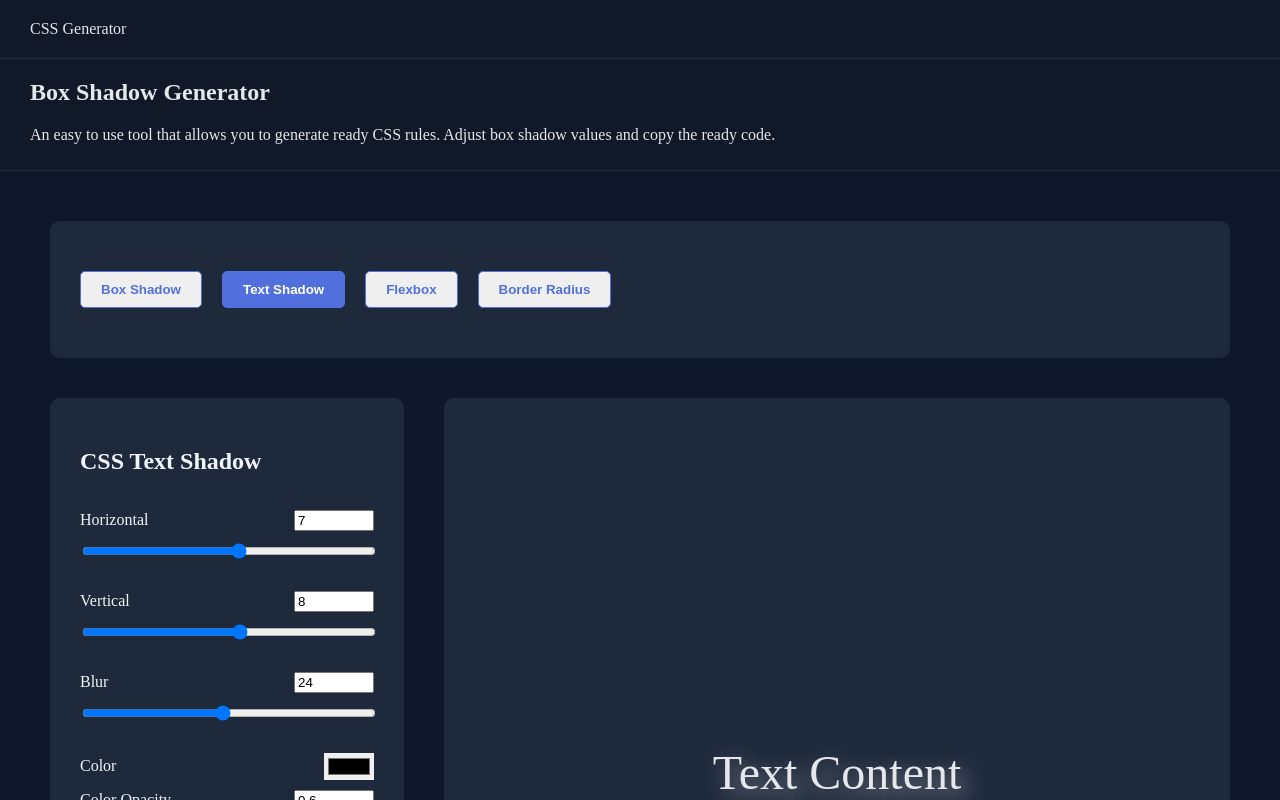
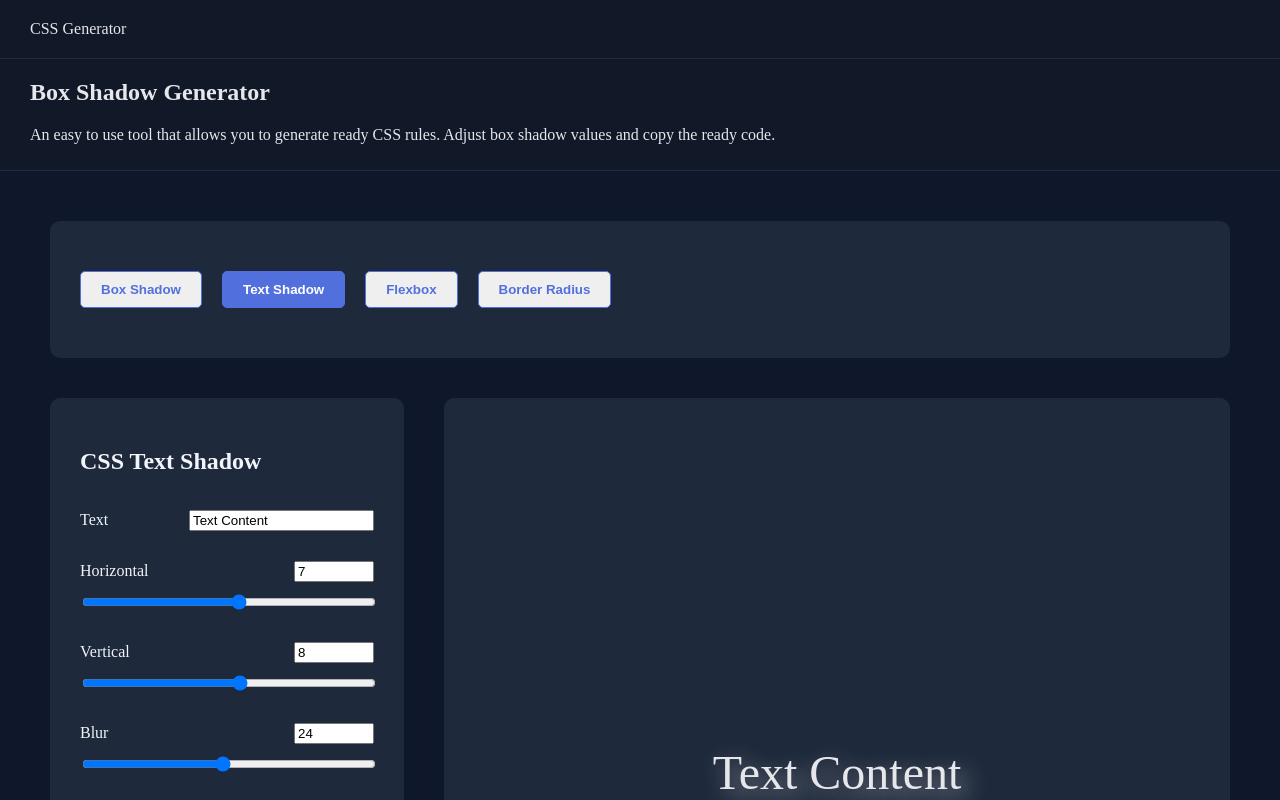
Before and after one commit to Shashwat64/CSS-Generator, a React (Vite) app: page / in a window 1280 px wide. Both pictures are taken after a click on the button "Text Shadow". Shown: the top 800 px of the page. Built offline with nearby package versions, Linux system fonts and the light colour scheme.

Commit message:
feat: add text content input

```diff
--- a/src/Components/PropComponents/TextShadow.jsx
+++ b/src/Components/PropComponents/TextShadow.jsx
@@ -1,4 +1,6 @@
 import { hexToRgba } from '../../data/helperFunctions'
+
+import {useEffect} from 'react'
 
 export default function TextShadow({value ,setValue, setCssCode, activeProp}){
 
@@ -74,7 +76,11 @@ export default function TextShadow({value ,setValue, setCssCode, activeProp}){
 
     else
     {
-      newValue = raw === "" ? "" : Number(raw)
+      if(e.target.name==='text-content'){
+        newValue=raw
+      }else{
+        newValue = raw === "" ? "" : Number(raw)
+      }
       setValue((prev) => {
       let newData = {...prev}
       newData = {
@@ -125,6 +131,20 @@ export default function TextShadow({value ,setValue, setCssCode, activeProp}){
 
               </div>
             )
+        }else if(key==='Text'){
+          return(
+              <div className="control" key={key}>
+                <div className="top-row">
+                  <label htmlFor={`${key}`}>{key}</label>
+                <input
+                  type="text"
+                  onChange={(e) => handleChange(key, e)}
+                  value={value.properties[key]}
+                  name="text-content"
+                />
+                </div>
+              </div>
+            )
         }
         else{
 
@@ -161,7 +181,11 @@ export default function TextShadow({value ,setValue, setCssCode, activeProp}){
     }
   )
 
-  console.log( `textShadow: ${value.properties.Inset ? 'inset ' : ''} ${value.properties.Horizontal}px ${value.properties.Vertical}px ${value.properties.Blur}px ${hexToRgba(value.properties.Color.value, value.properties.Color.opacity)}`)
+useEffect(()=>{
+    setCssCode(
+           `textShadow:${value.properties.Inset ? 'inset ' : ''} ${value.properties.Horizontal}px ${value.properties.Vertical}px ${value.properties.Blur}px ${hexToRgba(value.properties.Color.value, value.properties.Color.opacity)}`
+    )
+  },[value.properties])
 
   return(
 
@@ -176,7 +200,7 @@ export default function TextShadow({value ,setValue, setCssCode, activeProp}){
             style={{
               textShadow: `${value.properties.Inset ? 'inset ' : ''} ${value.properties.Horizontal}px ${value.properties.Vertical}px ${value.properties.Blur}px  ${hexToRgba(value.properties.Color.value, value.properties.Color.opacity)}`
             }}
-          >Text Content</p>
+          >{value.properties.Text}</p>
         </div>
     </>
 
--- a/src/data/data.js
+++ b/src/data/data.js
@@ -28,6 +28,7 @@ const data = [
   },{
     name: 'Text Shadow',
     properties:{
+      Text:'Text Content',
       Horizontal: 7,
       Vertical: 8,
       Blur: 24,
```
